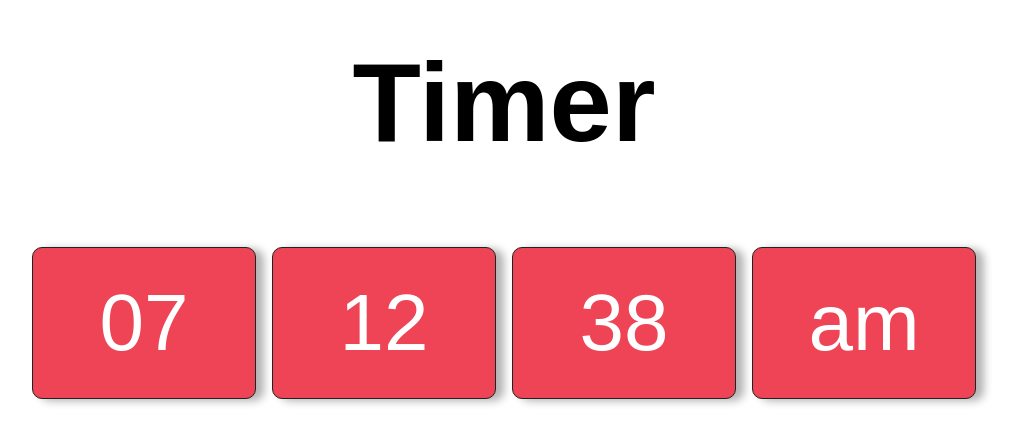
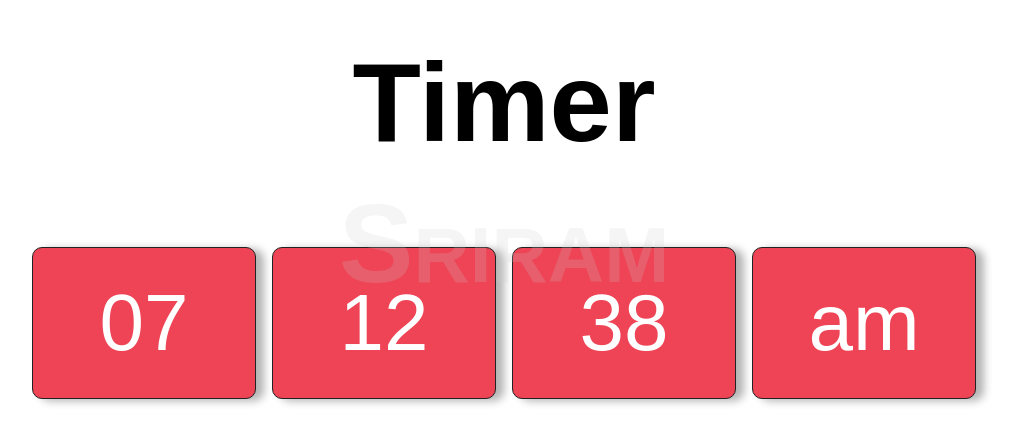
Before and after one commit to SriRamFevenz/date_time_demo, a plain HTML site: page index.html in a window 1280 px wide. Shown: the part 222-666 px from the top of the page, without its empty margins (136-1155 px from the left). Drawn offline with Linux system fonts and the light colour scheme.

Commit message:
Update index.html

```diff
--- a/index.html
+++ b/index.html
@@ -17,6 +17,7 @@
             justify-content: center;
             align-items: center;
             height: 100vh;
+            position: relative;
         }
 
         .container {
@@ -57,7 +58,15 @@
             margin: 5rem 0;
             font-size: 7rem;
         }
+        .name{
+            position: fixed;
+            color: #ccc;
+            opacity: .2;
+            left: 50%;
+            transform: translate(-50%,50%);
+            font-variant: small-caps;
 
+        }
         @media screen and (max-width:768px) {
             body{
                 margin: 1rem 0;
@@ -91,6 +100,7 @@
             <div class="ampm"></div>
         </div>
     </div>
+    <h1 class="name">Sriram</h1>
 
 
     <script>
```
